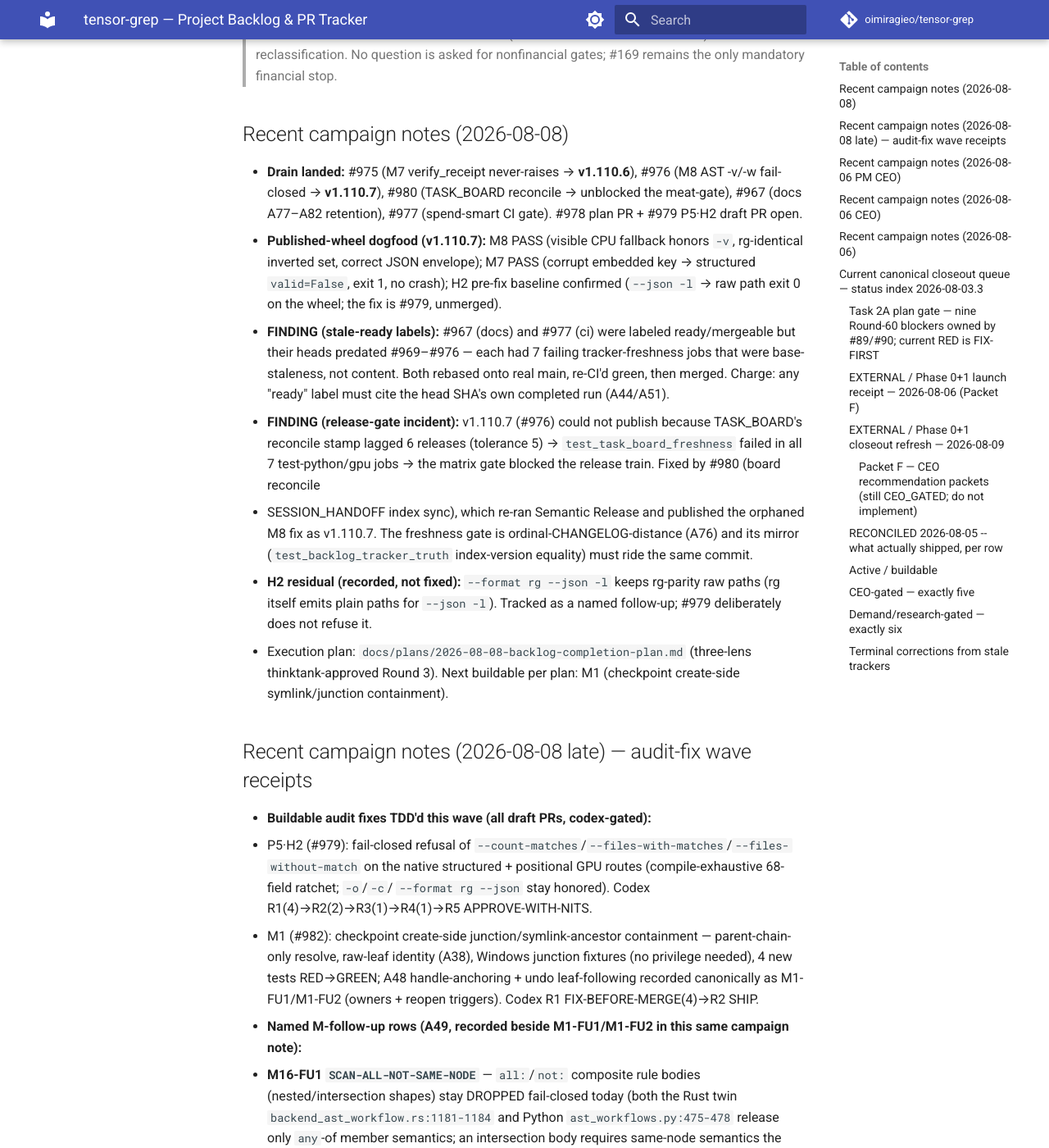
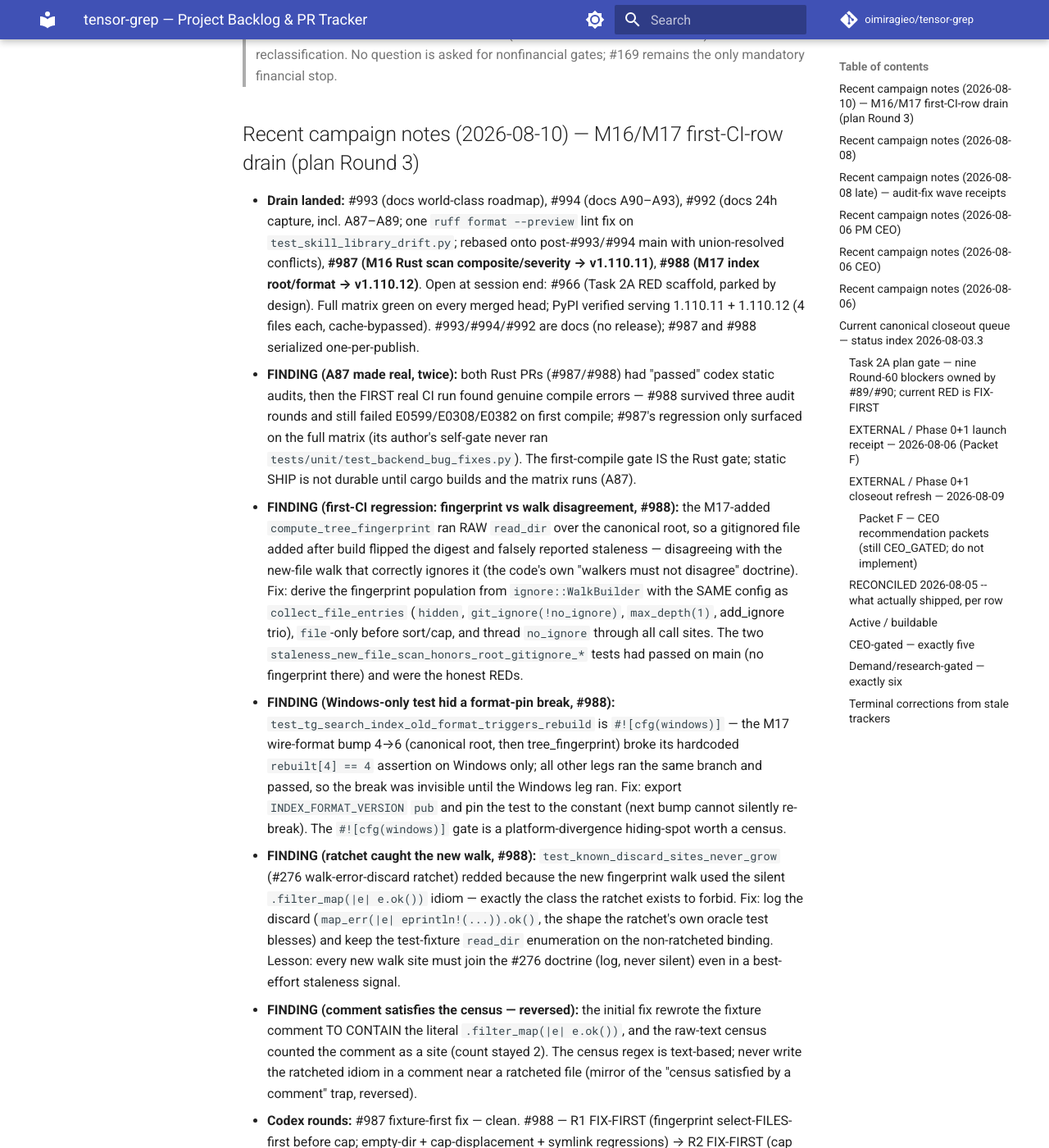
Before and after one commit to oimiragieo/tensor-grep, an MkDocs documentation site: the page built from docs/BACKLOG.md, in a window 1280 px wide and 1400 px high, scrolled down 1197 px. Shown: the whole window at 82% size. Built offline with MkDocs 1.6.1 and Material for MkDocs 9.7.7, drawn with Linux system fonts in a browser that asks for light colours; comment, search, counter and statistics services are not loaded; some of the changed text lies outside the part shown.

Commit message:
docs: record 2026-08-10 M16/M17 first-CI drain receipts (BACKLOG campaign note) (#995)
Captures the Round-3 completion of the previous backlog-completion plan:
- #993/#994/#992 (docs), #987 (M16 -> v1.110.11), #988 (M17 -> v1.110.12) drained; all green, PyPI verified.
- Four new durable findings: A87 confirmed twice; fingerprint-vs-walk disagreement fix; the
  cfg(windows)-only test hiding a format-version pin break; the #276 ratchet catching the new walk
  site + the comment-satisfies-census reversed trap.

```diff
--- a/docs/BACKLOG.md
+++ b/docs/BACKLOG.md
@@ -42,6 +42,53 @@
 >
 
 
+
+## Recent campaign notes (2026-08-10) — M16/M17 first-CI-row drain (plan Round 3)
+
+- **Drain landed:** #993 (docs world-class roadmap), #994 (docs A90–A93), #992 (docs 24h capture,
+  incl. A87–A89; one `ruff format --preview` lint fix on `test_skill_library_drift.py`; rebased onto
+  post-#993/#994 main with union-resolved conflicts), **#987 (M16 Rust scan composite/severity →
+  v1.110.11)**, **#988 (M17 index root/format → v1.110.12)**. Open at session end: #966 (Task 2A RED
+  scaffold, parked by design). Full matrix green on every merged head; PyPI verified serving
+  1.110.11 + 1.110.12 (4 files each, cache-bypassed). #993/#994/#992 are docs (no release); #987 and
+  #988 serialized one-per-publish.
+- **FINDING (A87 made real, twice):** both Rust PRs (#987/#988) had "passed" codex static audits,
+  then the FIRST real CI run found genuine compile errors — #988 survived three audit rounds and
+  still failed E0599/E0308/E0382 on first compile; #987's regression only surfaced on the full
+  matrix (its author's self-gate never ran `tests/unit/test_backend_bug_fixes.py`). The first-compile
+  gate IS the Rust gate; static SHIP is not durable until cargo builds and the matrix runs (A87).
+- **FINDING (first-CI regression: fingerprint vs walk disagreement, #988):** the M17-added
+  `compute_tree_fingerprint` ran RAW `read_dir` over the canonical root, so a gitignored file added
+  after build flipped the digest and falsely reported staleness — disagreeing with the new-file walk
+  that correctly ignores it (the code's own "walkers must not disagree" doctrine). Fix: derive the
+  fingerprint population from `ignore::WalkBuilder` with the SAME config as `collect_file_entries`
+  (`hidden`, `git_ignore(!no_ignore)`, `max_depth(1)`, add_ignore trio), `file`-only before sort/cap,
+  and thread `no_ignore` through all call sites. The two `staleness_new_file_scan_honors_root_gitignore_*`
+  tests had passed on main (no fingerprint there) and were the honest REDs.
+- **FINDING (Windows-only test hid a format-pin break, #988):** `test_tg_search_index_old_format_triggers_rebuild`
+  is `#![cfg(windows)]` — the M17 wire-format bump 4→6 (canonical root, then tree_fingerprint) broke
+  its hardcoded `rebuilt[4] == 4` assertion on Windows only; all other legs ran the same branch and
+  passed, so the break was invisible until the Windows leg ran. Fix: export `INDEX_FORMAT_VERSION`
+  `pub` and pin the test to the constant (next bump cannot silently re-break). The `#![cfg(windows)]`
+  gate is a platform-divergence hiding-spot worth a census.
+- **FINDING (ratchet caught the new walk, #988):** `test_known_discard_sites_never_grow` (#276
+  walk-error-discard ratchet) redded because the new fingerprint walk used the silent
+  `.filter_map(|e| e.ok())` idiom — exactly the class the ratchet exists to forbid. Fix: log the
+  discard (`map_err(|e| eprintln!(...)).ok()`, the shape the ratchet's own oracle test blesses) and
+  keep the test-fixture `read_dir` enumeration on the non-ratcheted binding. Lesson: every new walk
+  site must join the #276 doctrine (log, never silent) even in a best-effort staleness signal.
+- **FINDING (comment satisfies the census — reversed):** the initial fix rewrote the fixture comment
+  TO CONTAIN the literal `.filter_map(|e| e.ok())`, and the raw-text census counted the comment as a
+  site (count stayed 2). The census regex is text-based; never write the ratcheted idiom in a
+  comment near a ratcheted file (mirror of the "census satisfied by a comment" trap, reversed).
+- **Codex rounds:** #987 fixture-first fix — clean. #988 — R1 FIX-FIRST (fingerprint select-FILES-
+  first before cap; empty-dir + cap-displacement + symlink regressions) → R2 FIX-FIRST (cap test's
+  `zdir*` sorted AFTER the target, so it passed on the bug; renamed to `adir*` + Unix-gated symlink
+  arm) → R3 SHIP → final-head SHIP (one LOW: `docs/routing_policy.md` hardcoded format 4; folded
+  in-PR). Independent-gate SHIP was re-earned after every CI-surfaced fix (A18).
+- Execution plan: `docs/plans/2026-08-10-backlog-completion-plan.md` (2-seat thinktank-approved
+  Round 3: codex-sol + agy unanimous APPROVED, no MUST-FIX). Next buildable per plan: none — the two
+  Rust rows are closed; remaining rows are CEO/demand/research-gated (see header snapshot).
 
 ## Recent campaign notes (2026-08-08)
 
```
